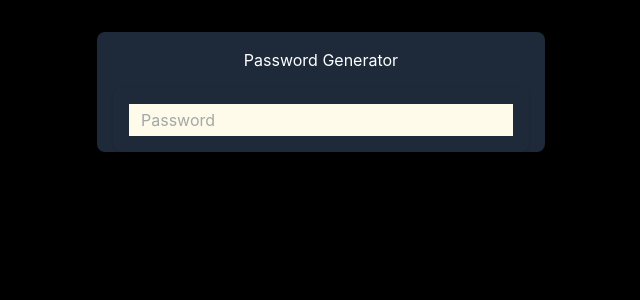
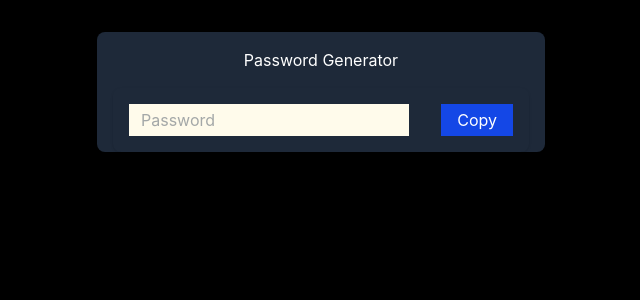
Before and after one commit to AakifCodes/react-js, a React (Vite) app in the folder 05passwordGenerator/: page / in a window 1280 px wide. Shown: the top 300 px of the page, without its empty margins (319-959 px from the left). Built offline with nearby package versions, Linux system fonts and the light colour scheme.

Commit message:
Style component button

```diff
--- a/05passwordGenerator/index.html
+++ b/05passwordGenerator/index.html
@@ -4,7 +4,7 @@
     <meta charset="UTF-8" />
     <link rel="icon" type="image/svg+xml" href="/favicon.svg" />
     <meta name="viewport" content="width=device-width, initial-scale=1.0" />
-    <title>05passwordgenerator</title>
+    <title>Password Generator</title>
   </head>
   <body style="background-color: #000;">
     <div id="root"></div>
--- a/05passwordGenerator/src/App.jsx
+++ b/05passwordGenerator/src/App.jsx
@@ -1,4 +1,5 @@
 import { useState, useCallback } from 'react'
+import Button from './components/button'
 import './App.css'
 
 function App() {
@@ -36,7 +37,13 @@ function App() {
           placeholder='Password'
           readOnly
           />
+          <Button />
 
+        </div>
+        <div>
+          <div>
+
+          </div>
         </div>
       </div>
     </>
--- a/05passwordGenerator/src/components/button.jsx
+++ b/05passwordGenerator/src/components/button.jsx
@@ -1,5 +1,6 @@
 export default function Button(){
     return(
-        <button></button>
+        <button className="outline-none bg-blue-700 text-white p-4 py-1 m-4
+        shrink-0">Copy</button>
     )
 }
```
